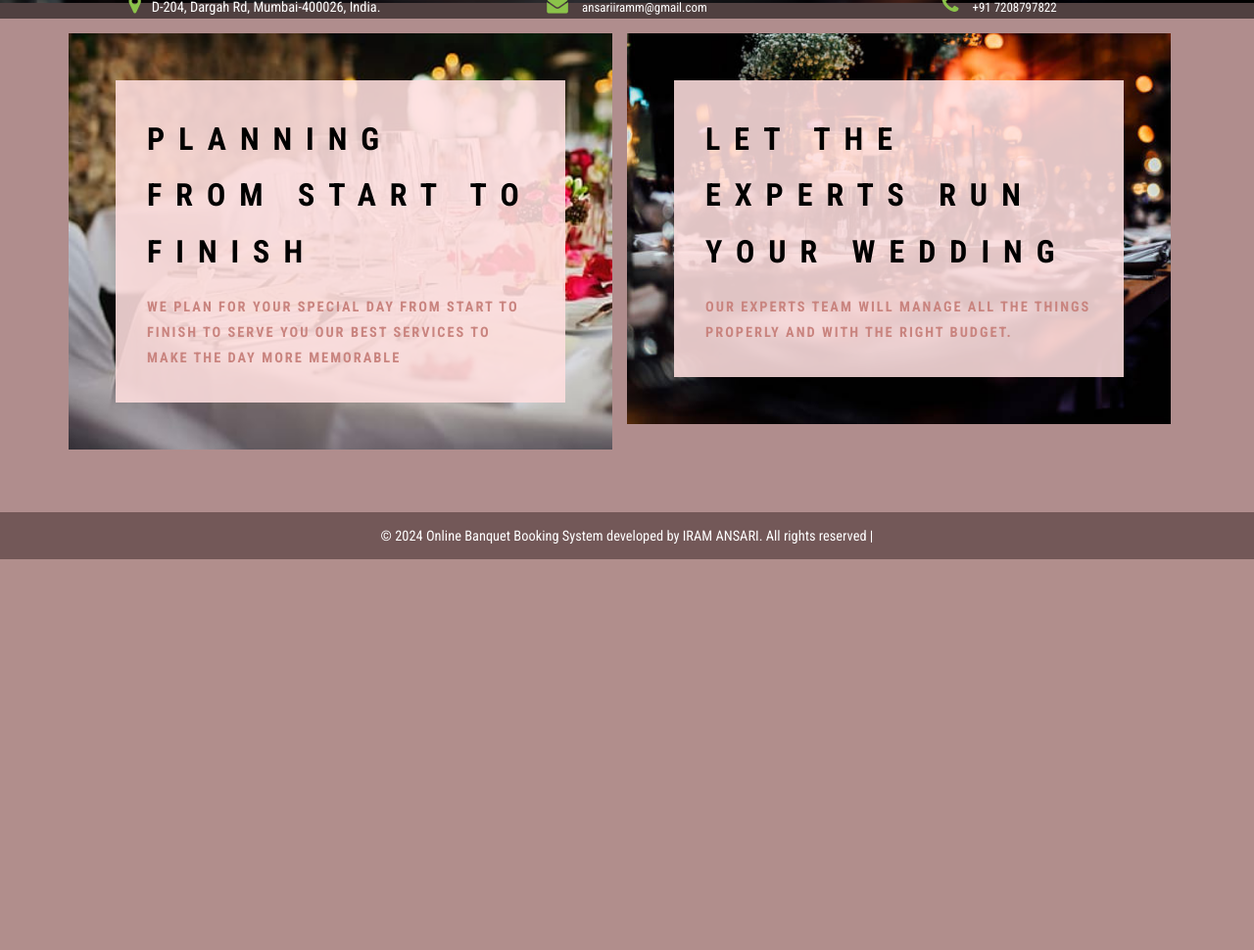
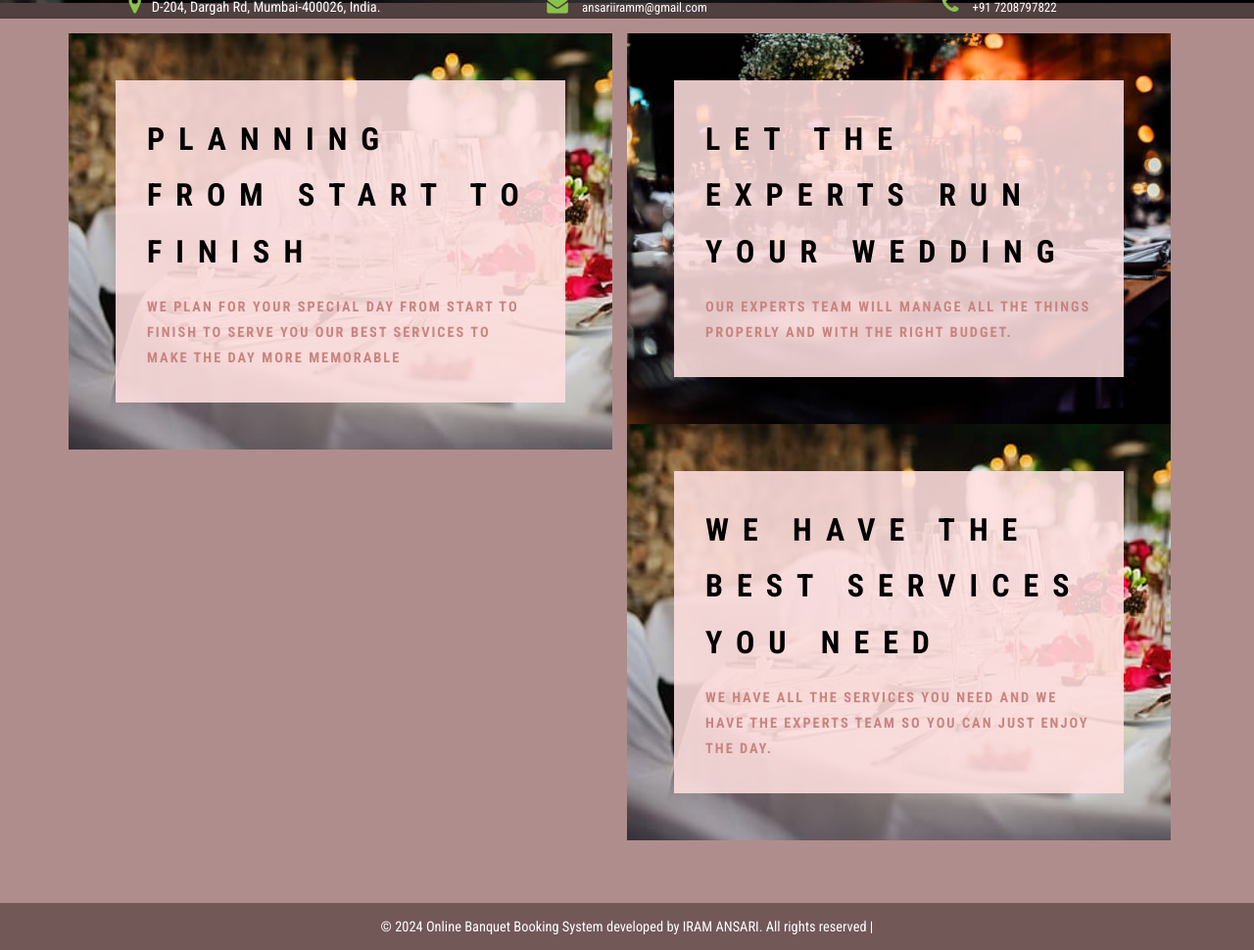
Before and after one commit to Iram7208/obbs, a PHP site: page / in a window 1280 px wide. Shown: the part 652-1622 px from the top of the page at 98% size. Before the commit the page ends 1223 px from the top, so only its background shows below. Run offline with PHP 8.4, Linux system fonts and the light colour scheme; a user stored in the database is signed in; data comes from the database, SQL or seed files in the repository.

Commit message:
Update index.php

```diff
--- a/obbs/index.php
+++ b/obbs/index.php
@@ -104,6 +104,15 @@ foreach($results as $row)
 						</div>
 					</div>
 				</div>
+
+				<div class="col-md-6 wthree-bottom-grid">
+					<div class="w3-agileits-bottom-left">
+						<div class="w3-agileits-bottom-left-text">
+							<h3>WE HAVE THE BEST SERVICES YOU NEED</h3>
+							<p>We have all the services you need and we have the experts team so you can just enjoy the Day.</p>
+						</div>
+					</div>
+				</div>
 				<div class="clearfix"> </div>
 			</div>
 		</div>
```
